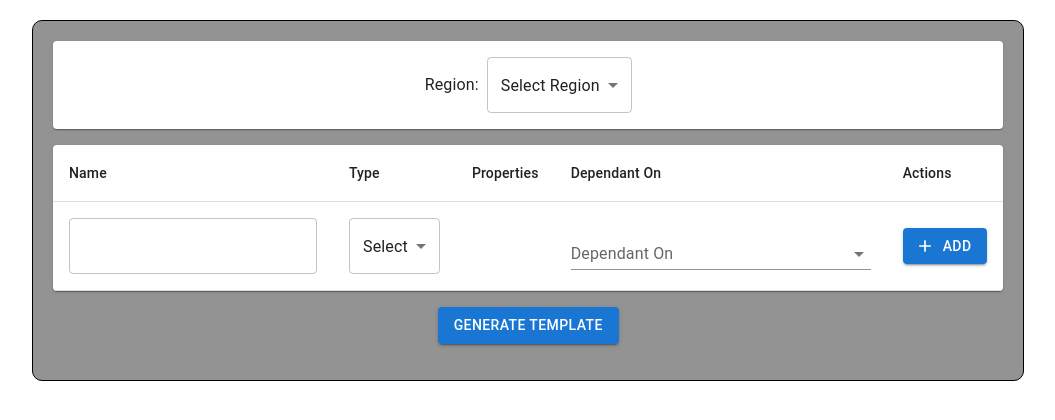
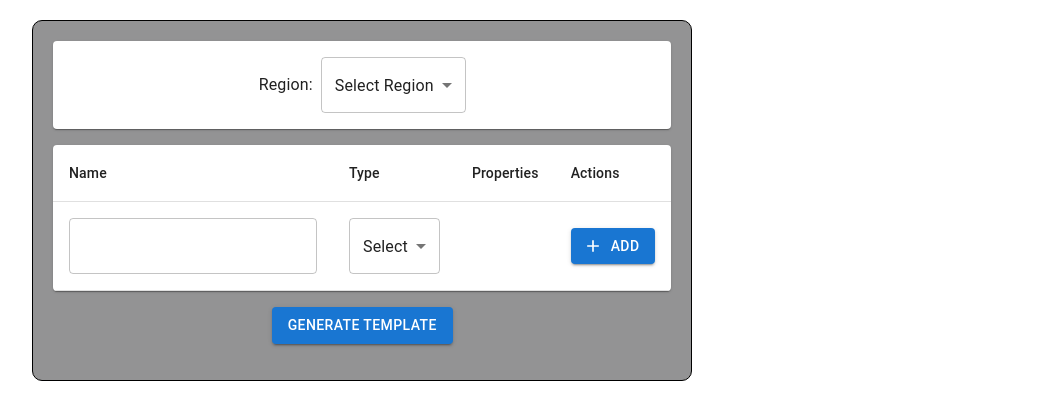
Before and after one commit to AYGO-INFRAESTRUCTURE-PROJECT/FRONT-TEMPLATE-GENERATOR, a React (Create React App) app: page /test in a window 1280 px wide. Shown: the top 420 px of the page, without its empty margins (32-1087 px from the left). Built offline with nearby package versions, Linux system fonts and the light colour scheme.

Commit message:
change structure

```diff
--- a/src/Component/generator.jsx
+++ b/src/Component/generator.jsx
@@ -28,12 +28,13 @@ const DynamicTable = () => {
     {
       name: '',
       type: '',
-      dependantOn: [],
       AttributeDefinitions: null,
       KeySchema: null,
       ProvisionedThroughput: null,
       versioned: null,
       vpc: null,
+      partition_key: null
+
     },
   ]);
   const [deletedRows, setDeletedRows] = useState([]);
@@ -208,12 +209,12 @@ const DynamicTable = () => {
     const newRow = {
       name: '',
       type: '',
-      dependantOn: [],
       AttributeDefinitions: null,
       KeySchema: null,
       ProvisionedThroughput: null,
       versioned: null,
       vpc: null,
+      partition_key: null
     };
     setTableData([...tableData, newRow]);
     setJsonArray([...tableData, newRow]);
@@ -247,6 +248,12 @@ const DynamicTable = () => {
         updatedRow.versioned = null;
       }
 
+      if (value === 'DYNAMO_DB') {
+        updatedRow.partition_key = "ADDRESS";
+      } else {
+        updatedRow.partition_key = null;
+      }
+
       if (value !== 'DYNAMO_DB') {
         updatedRow.AttributeDefinitions = null;
         updatedRow.KeySchema = null;
@@ -260,16 +267,6 @@ const DynamicTable = () => {
   };
 
 
-  const handleDependantOnChange = (rowIndex, newValue) => {
-    const newTableData = tableData.map((row, i) => {
-      if (i === rowIndex) {
-        return { ...row, dependantOn: newValue };
-      } else {
-        return row;
-      }
-    });
-    setTableData(newTableData);
-  };
 
   const getPreviousNames = (currentIndex) => {
     return tableData.slice(0, currentIndex).map((row) => row.name);
@@ -282,14 +279,11 @@ const DynamicTable = () => {
   };
 
   const handleGenerateTemplate = () => {
-    console.log(jsonArray);
     if (selectedRegion === '') {
       setRegionError(true);
     } else {
       setRegionError(false);
-      const regionJson = { region: selectedRegion };
       const templateData = [
-        regionJson,
         ...jsonArray.slice(0, jsonArray.length - 1).map(({ Properties, ...rest }) => rest),
       ];
       const cleanedTemplateData = templateData.map((row) => {
@@ -306,14 +300,23 @@ const DynamicTable = () => {
         return cleanedRow;
       });
 
-      setCleanedTemplateData(cleanedTemplateData);
+      const stackName = "STACKX";
+      const region = selectedRegion;
+
+      const finalTemplate = {
+        stack_name: stackName,
+        region: region,
+        resources: cleanedTemplateData,
+      };
+
+      setCleanedTemplateData(finalTemplate);
       handleShowTemplatePopup();
     }
   };
 
   const handleSendTemplate = () => {
     const arrayJson = cleanedTemplateData;
-    fetch('https://prueba.com', {
+    fetch('http://ec2-18-206-45-139.compute-1.amazonaws.com:7000/v1/synth/deployments', {
       method: 'POST',
       headers: {
         'Content-Type': 'application/json',
@@ -427,7 +430,6 @@ const DynamicTable = () => {
               <TableCell>Name</TableCell>
               <TableCell>Type</TableCell>
               <TableCell>Properties</TableCell>
-              <TableCell style={{ maxWidth: '300px', width: '300px' }}>Dependant On</TableCell>
               <TableCell>Actions</TableCell>
             </TableRow>
           </TableHead>
@@ -485,17 +487,6 @@ const DynamicTable = () => {
                       View/Edit
                     </Button>
                   )}
-                </TableCell>
-                <TableCell style={{ maxWidth: '300px', width: '300px' }}>
-                  <Autocomplete
-                    multiple
-                    options={getPreviousNames(rowIndex)}
-                    value={row.dependantOn}
-                    onChange={(_, newValue) => handleDependantOnChange(rowIndex, newValue)}
-                    renderInput={(params) => (
-                      <TextField {...params} variant="standard" label="Dependant On" />
-                    )}
-                  />
                 </TableCell>
                 <TableCell>
                   {rowIndex === tableData.length - 1 ? (
```
